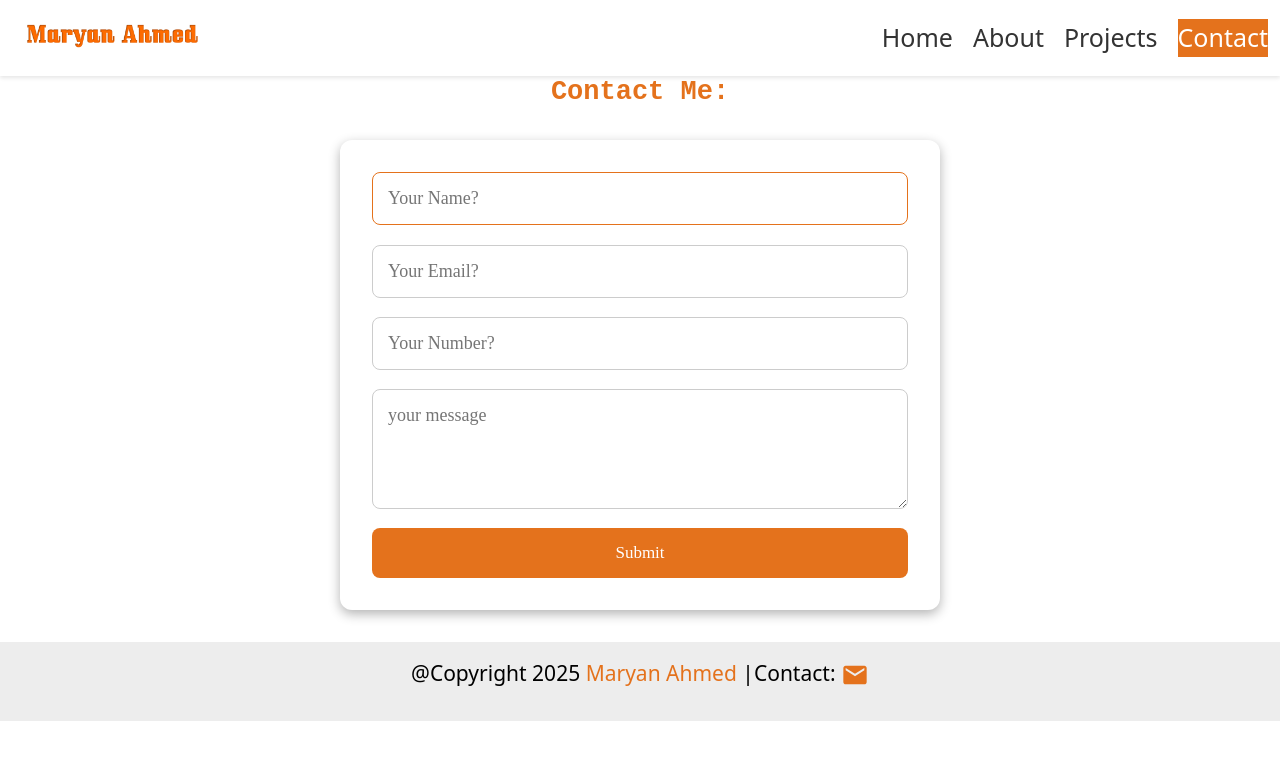
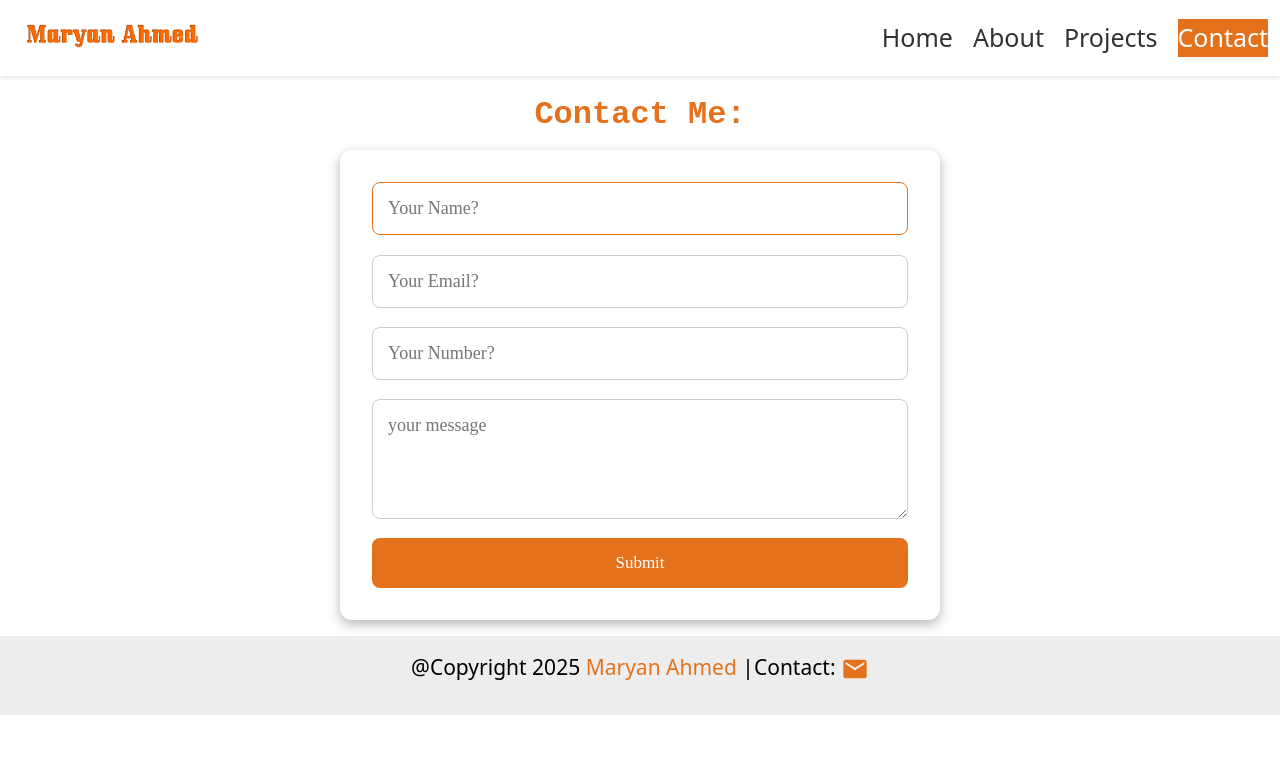
Before and after one commit to ZaamiAhmed/MaryamAhmed, a React (Create React App) app in the folder my-portfolio/: page /contact in a window 1280 px wide. Shown: the top 760 px of the page. Built offline with nearby package versions, Linux system fonts and the light colour scheme.

Commit message:
updated style

```diff
--- a/my-portfolio/src/App.css
+++ b/my-portfolio/src/App.css
@@ -116,6 +116,7 @@ font-family: 'Courier New', Courier, monospace;
     }
    .centered-page h2{
     font-size: 24px;
+
    }
    .centered-page p{
     font-size: 16px;
@@ -268,10 +269,18 @@ font-family: 'Courier New', Courier, monospace;
 
   }
 
+
   /* contact page style */
+  .contact-page h2{
+    color: #e4721c;
+    text-align: center;
+    margin-top: 20px;
+    font-family: 'Courier New', Courier, monospace;
+    font-weight: 600;
+  }
   form{
     max-width: 600px;
-    margin: 2rem auto;
+    margin: 1rem auto;
     padding: 2rem;
     background: #fff;
     border-radius: 12px;
--- a/my-portfolio/src/Pages/Contact.jsx
+++ b/my-portfolio/src/Pages/Contact.jsx
@@ -1,6 +1,6 @@
 export default function Contact() {
     return (
-      <div className="centered-page">
+      <div className="contact-page">
         <h2>Contact Me:</h2>
         <form action="https://formspree.io/f/xnnvzegr" method="post">
           <input
```
